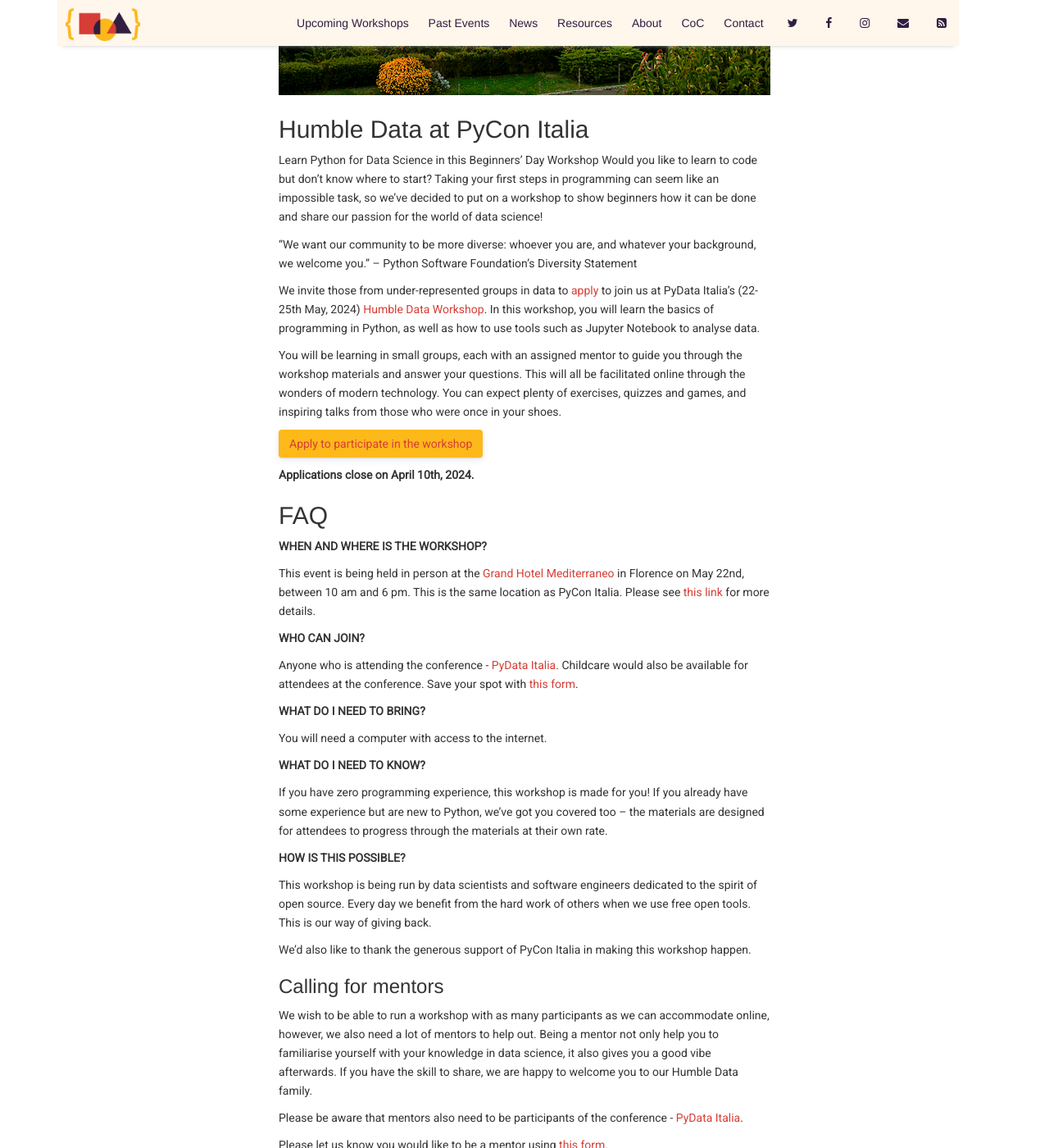
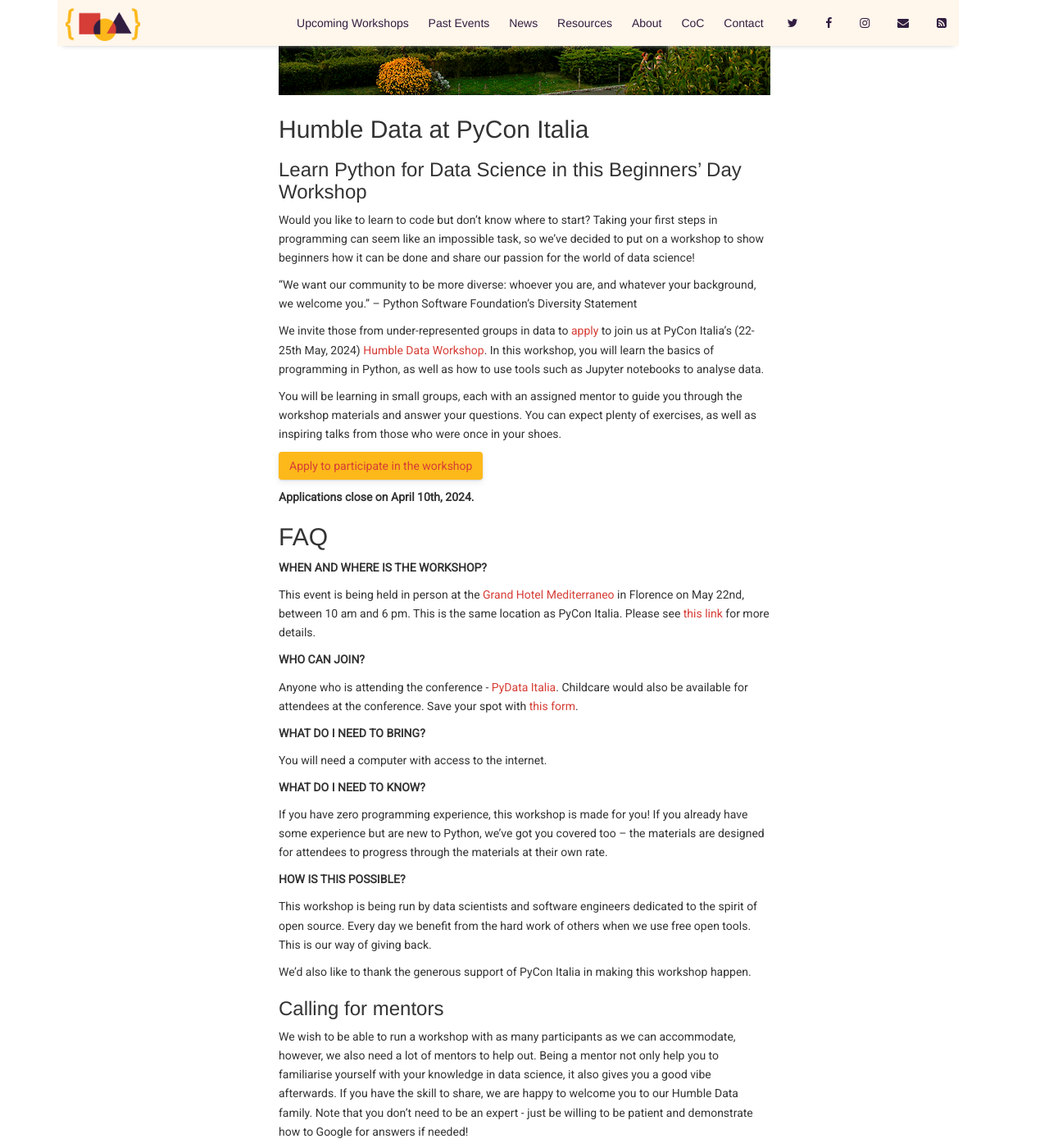
Before and after one commit to HumbleData/HumbleData.github.io, a Jekyll site: the page built from _posts/2024-05-22-pyconit2024.md, in a window 1280 px wide and 1400 px high, scrolled down 475 px. Shown: the whole window at 82% size. Built offline with Jekyll 4.4.1, drawn with Linux system fonts in a browser that asks for light colours; nearby versions of some CDN libraries; comment, search, counter and statistics services are not loaded.

Commit message:
Found a couple of typos, fixed them.

```diff
--- a/_posts/2024-05-22-pyconit2024.md
+++ b/_posts/2024-05-22-pyconit2024.md
@@ -9,14 +9,14 @@
 
 ## Humble Data at PyCon Italia
 
-Learn Python for Data Science in this Beginners’ Day Workshop
+### Learn Python for Data Science in this Beginners’ Day Workshop
 Would you like to learn to code but don’t know where to start? Taking your first steps in programming can seem like an impossible task, so we’ve decided to put on a workshop to show beginners how it can be done and share our passion for the world of data science!
 
 “We want our community to be more diverse: whoever you are, and whatever your background, we welcome you.” – Python Software Foundation’s Diversity Statement
 
-We invite those from under-represented groups in data to [apply](https://docs.google.com/forms/d/e/1FAIpQLSflhtsv0Ei1xm73DMoLL2vDpi4AwgrTtDScNk3aH4L3KA1OZg/viewform) to join us at PyData Italia's (22-25th May, 2024) [Humble Data Workshop](https://2024.pycon.it/en/event/humble-data). In this workshop, you will learn the basics of programming in Python, as well as how to use tools such as Jupyter Notebook to analyse data.
+We invite those from under-represented groups in data to [apply](https://docs.google.com/forms/d/e/1FAIpQLSflhtsv0Ei1xm73DMoLL2vDpi4AwgrTtDScNk3aH4L3KA1OZg/viewform) to join us at PyCon Italia's (22-25th May, 2024) [Humble Data Workshop](https://2024.pycon.it/en/event/humble-data). In this workshop, you will learn the basics of programming in Python, as well as how to use tools such as Jupyter notebooks to analyse data.
 
-You will be learning in small groups, each with an assigned mentor to guide you through the workshop materials and answer your questions. This will all be facilitated online through the wonders of modern technology. You can expect plenty of exercises, quizzes and games, and inspiring talks from those who were once in your shoes.
+You will be learning in small groups, each with an assigned mentor to guide you through the workshop materials and answer your questions. You can expect plenty of exercises, as well as inspiring talks from those who were once in your shoes.
 
 [Apply to participate in the workshop](https://docs.google.com/forms/d/e/1FAIpQLSflhtsv0Ei1xm73DMoLL2vDpi4AwgrTtDScNk3aH4L3KA1OZg/viewform){: .btn}
 
@@ -48,7 +48,7 @@
 
 ### Calling for mentors
 
-We wish to be able to run a workshop with as many participants as we can accommodate online, however, we also need a lot of mentors to help out. Being a mentor not only help you to familiarise yourself with your knowledge in data science, it also gives you a good vibe afterwards. If you have the skill to share, we are happy to welcome you to our Humble Data family.
+We wish to be able to run a workshop with as many participants as we can accommodate, however, we also need a lot of mentors to help out. Being a mentor not only help you to familiarise yourself with your knowledge in data science, it also gives you a good vibe afterwards. If you have the skill to share, we are happy to welcome you to our Humble Data family. Note that you don't need to be an expert - just be willing to be patient and demonstrate how to Google for answers if needed!
 
 Please be aware that mentors also need to be participants of the conference - [PyData Italia](https://2024.pycon.it/en).
 
```
Also changed, not shown: _posts/2024-04-21-pyconpydatade2024.md (+3 -3 lines).
